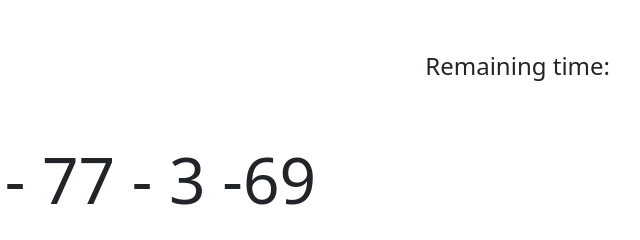
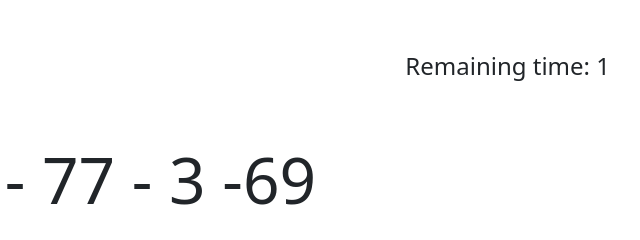
Before and after one commit to Nuccia955/js-simon, a plain HTML site: page index.html in a window 1280 px wide. Shown: the full height of the page, 588-1228 px from the left. Drawn offline with nearby package versions, Linux system fonts and the light colour scheme.

Commit message:
add timer

```diff
--- a/js/main.js
+++ b/js/main.js
@@ -4,6 +4,7 @@ Dopo 30 secondi i numeri in pagina devono essere rimossi e l’utente deve inser
 Dopo che sono stati inseriti i 5 numeri, il software dice quanti e quali dei numeri da indovinare sono stati individuati. */
 
 //refs
+const timer = document.querySelector('.timer > span')
 const numbers = document.querySelector('.numbers');
 const numbersList = document.createElement('div');
 numbersList.classList.add('main-font-size', 'd-flex', 'justify-content-center');
@@ -11,7 +12,18 @@ numbersList.append(genNumberList(5))
 numbers.append(numbersList);
 
 //set timer
-
+let count = 5
+const time = document.createElement('span');
+timer.append(time);
+const countdown = setInterval(() => {
+    if (count !== 0) {
+        time.innerText = count;
+        count--;
+    } else {
+        time.innerText = count;
+        clearInterval(time);
+    }
+}, 1000)
 
 
 
```
Also changed, not shown: index.html (+1 -1 lines).
